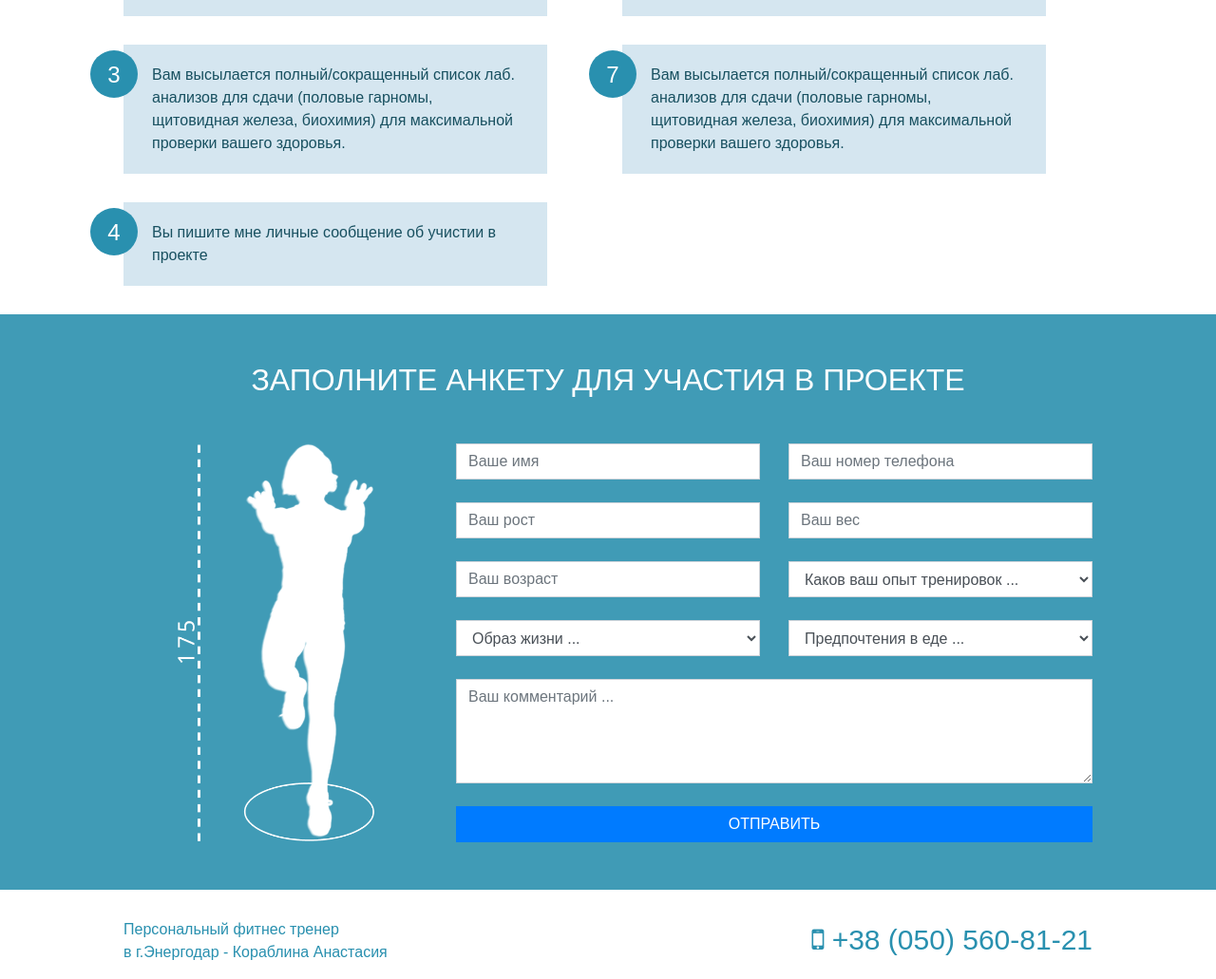
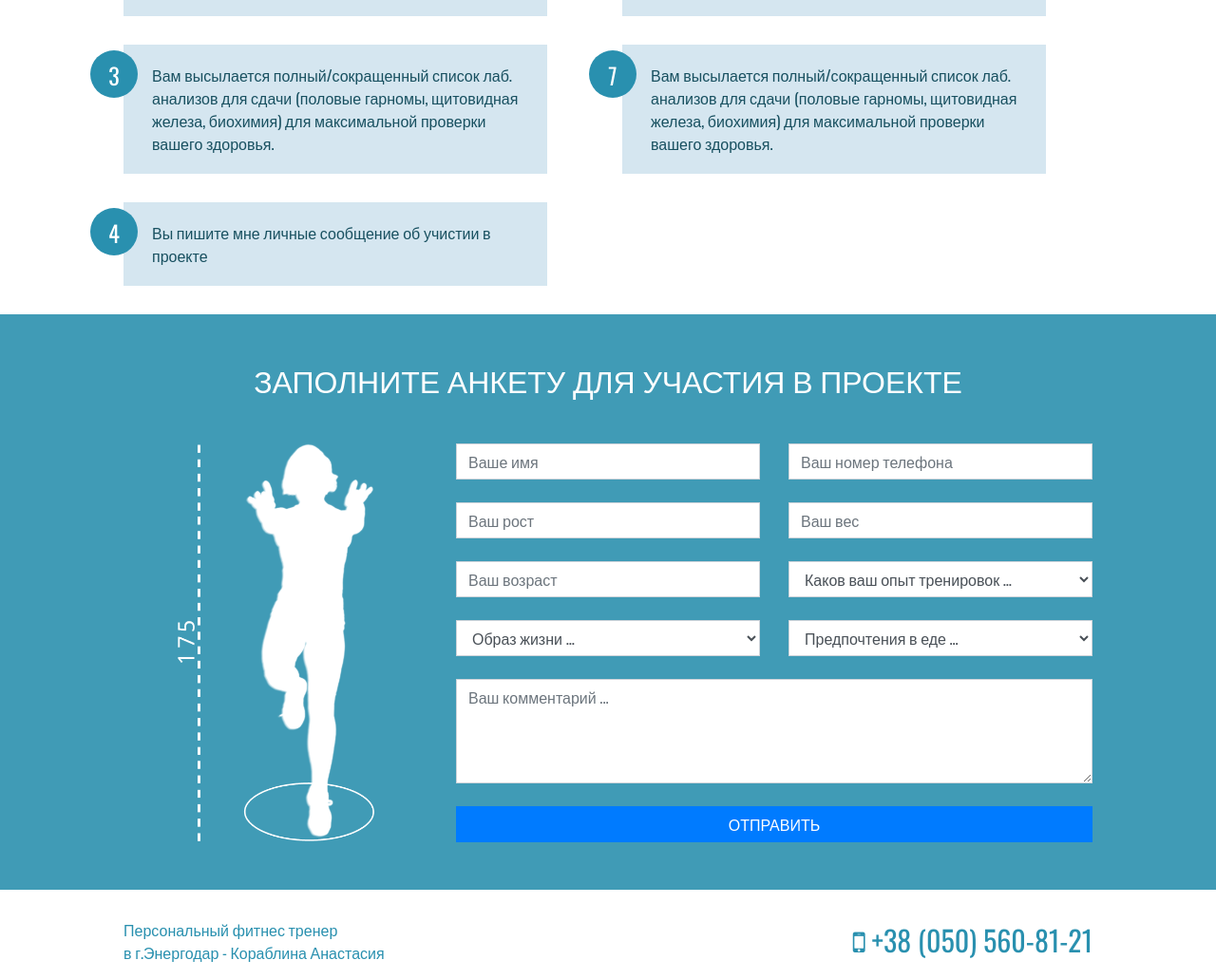
Before and after one commit to pahakorablin/sport, a plain HTML site: page index.html in a window 1280 px wide. Shown: the part 1999-3030 px from the top of the page at 95% size. Drawn offline with nearby package versions, Linux system fonts and the light colour scheme.

Commit message:
Правка шрифта

```diff
--- a/index.html
+++ b/index.html
@@ -11,7 +11,7 @@
 	<link rel="stylesheet" href="bootstrap/bootstrap.css">
 	<link rel="stylesheet" href="style.css">
 	<link rel="stylesheet" href="https://cdnjs.cloudflare.com/ajax/libs/font-awesome/4.7.0/css/font-awesome.min.css">
-	<link rel="stylesheet href="https://fonts.googleapis.com/css?family=Oswald:300,400,500,700"">
+	<link rel="stylesheet" href="https://fonts.googleapis.com/css?family=Oswald:300,400,500,700">
 
 	<script type="text/javascript" src="bootstrap/bootstrap.min.js"></script>
 	<!--[if lt IE 9]>
```
